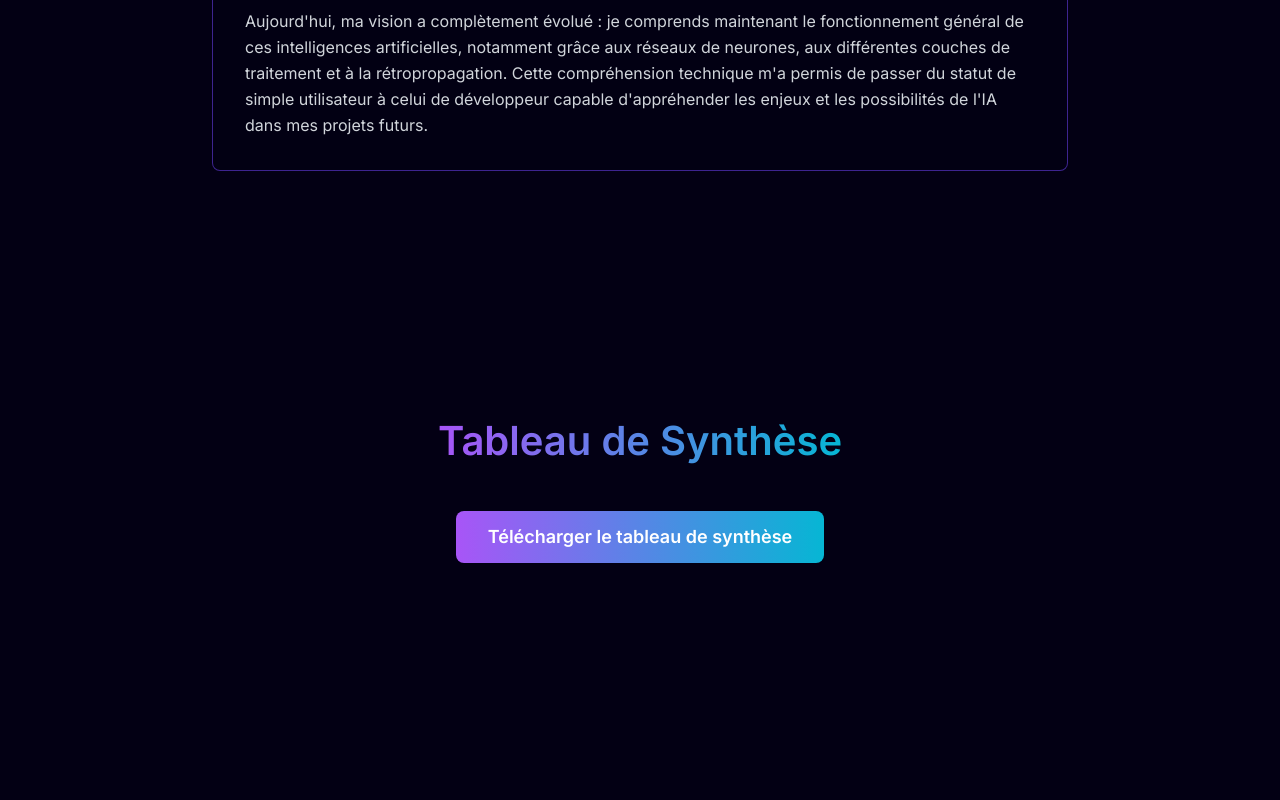
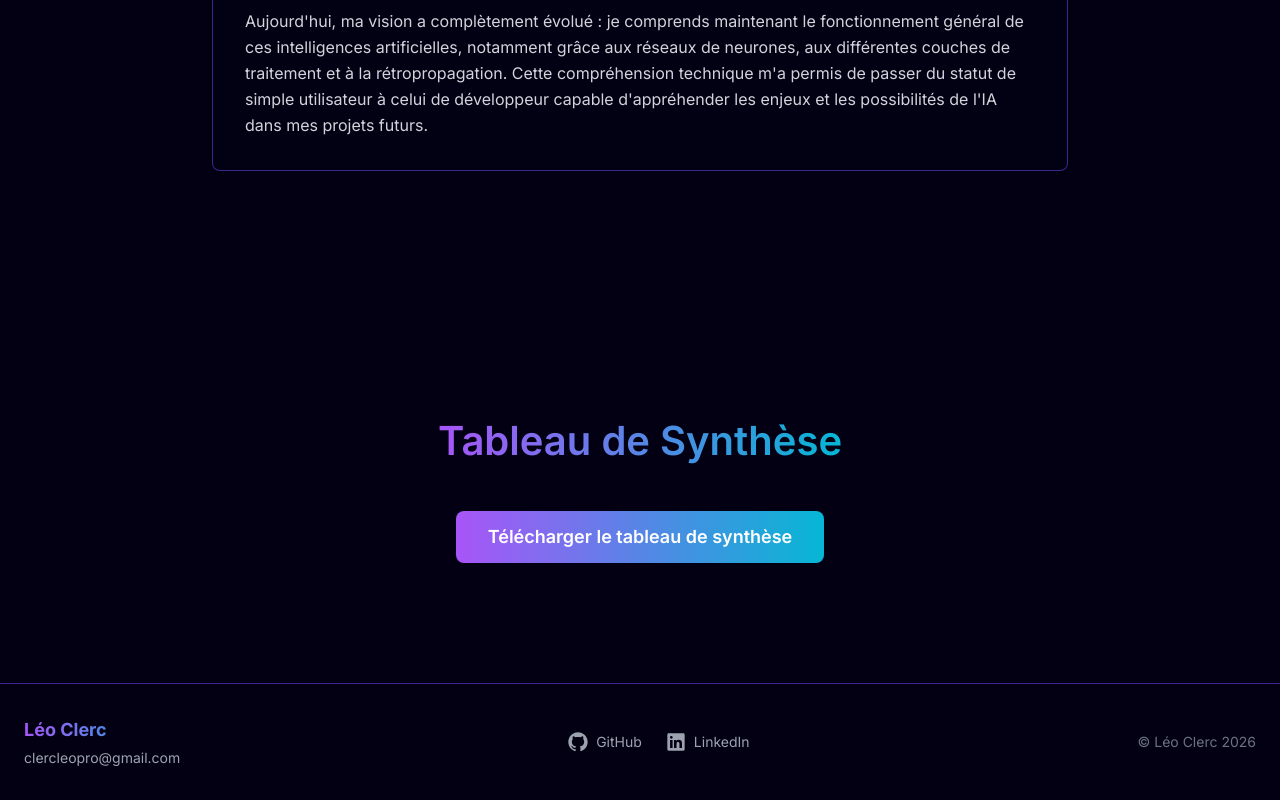
Before and after one commit to Y0uS3elff/y0us3elff.github.io, a Next.js app: page / in a window 1280 px wide. Shown: the part 7196-7996 px from the top of the page. Before the commit the page ends 7839 px from the top, so only its background shows below. Built offline with nearby package versions, Linux system fonts and the light colour scheme; a web font is replaced by a local one.

Commit message:
Ajouter le footer avec liens GitHub LinkedIn et email

```diff
--- a/app/layout.tsx
+++ b/app/layout.tsx
@@ -25,7 +25,7 @@ export default function RootLayout({
                 <StarsCanvas />
                 <Navbar />
                 {children}
-                {/* <Footer /> */}
+                <Footer />
             </body>
         </html>
     );
--- a/components/main/Footer.tsx
+++ b/components/main/Footer.tsx
@@ -1,83 +1,42 @@
 import React from "react";
-import {
-    RxDiscordLogo,
-    RxGithubLogo,
-    RxInstagramLogo,
-    RxTwitterLogo,
-    RxLinkedinLogo,
-} from "react-icons/rx";
-
-import { FaYoutube } from "react-icons/fa";
+import { RxGithubLogo, RxLinkedinLogo } from "react-icons/rx";
 
 const Footer = () => {
     return (
-        <div className="w-full h-full bg-transparent text-gray-200 shadow-lg p-[15px] ">
-            <div className="w-full flex flex-col items-center justify-center m-auto">
-                <div className="w-full h-full flex flex-row items-center justify-around flex-wrap">
-                    <div className="min-w-[200px] h-auto flex flex-col items-center justify-start">
-                        <div className="font-bold text-[16px]">Community</div>
-                        <p className="flex flex-row items-center my-[15px] cursor-pointer">
-                            <FaYoutube />
-                            <span className="text-[15px] ml-[6px]">
-                                Youtube
-                            </span>
-                        </p>
-                        <p className="flex flex-row items-center my-[15px] cursor-pointer">
-                            <RxGithubLogo />
-                            <span className="text-[15px] ml-[6px]">Github</span>
-                        </p>
-                        <p className="flex flex-row items-center my-[15px] cursor-pointer">
-                            <RxDiscordLogo />
-                            <span className="text-[15px] ml-[6px]">
-                                Discord
-                            </span>
-                        </p>
-                    </div>
-                    <div className="min-w-[200px] h-auto flex flex-col items-center justify-start">
-                        <div className="font-bold text-[16px]">
-                            Social Media
-                        </div>
-                        <p className="flex flex-row items-center my-[15px] cursor-pointer">
-                            <FaYoutube />
-                            <span className="text-[15px] ml-[6px]">
-                                Instagram
-                            </span>
-                        </p>
-                        <p className="flex flex-row items-center my-[15px] cursor-pointer">
-                            <RxGithubLogo />
-                            <span className="text-[15px] ml-[6px]">
-                                Twitter
-                            </span>
-                        </p>
-                        <p className="flex flex-row items-center my-[15px] cursor-pointer">
-                            <RxDiscordLogo />
-                            <span className="text-[15px] ml-[6px]">
-                                Linkedin
-                            </span>
-                        </p>
-                    </div>
-                    <div className="min-w-[200px] h-auto flex flex-col items-center justify-start">
-                        <div className="font-bold text-[16px]">About</div>
-                        <p className="flex flex-row items-center my-[15px] cursor-pointer">
-                            <span className="text-[15px] ml-[6px]">
-                                Become Sponsor
-                            </span>
-                        </p>
-                        <p className="flex flex-row items-center my-[15px] cursor-pointer">
-                            <span className="text-[15px] ml-[6px]">
-                                Learning about me
-                            </span>
-                        </p>
-                        <p className="flex flex-row items-center my-[15px] cursor-pointer">
-                            <span className="text-[15px] ml-[6px]">
-                                clercleopro@gmail.com
-                            </span>
-                        </p>
-                    </div>
+        <div className="w-full bg-transparent text-gray-200 border-t border-[#7042f88b] mt-10 py-8 px-6">
+            <div className="max-w-7xl mx-auto flex flex-col md:flex-row items-center justify-between gap-6">
+                <div className="text-center md:text-left">
+                    <h3 className="text-lg font-bold text-transparent bg-clip-text bg-gradient-to-r from-purple-500 to-cyan-500">
+                        Léo Clerc
+                    </h3>
+                    <p className="text-sm text-gray-400 mt-1">
+                        clercleopro@gmail.com
+                    </p>
                 </div>
 
-                <div className="mb-[20px] text-[15px] text-center">
-                    &copy; Léo Clerc 2026. All rights reserved
+                <div className="flex flex-row gap-6">
+                    <a
+                        href="https://github.com/Y0uS3elff"
+                        target="_blank"
+                        rel="noopener noreferrer"
+                        className="flex items-center gap-2 text-gray-400 hover:text-white transition-colors"
+                    >
+                        <RxGithubLogo size={20} />
+                        <span className="text-sm">GitHub</span>
+                    </a>
+                    <a
+                        href="https://www.linkedin.com/in/clerc-leo/"
+                        target="_blank"
+                        rel="noopener noreferrer"
+                        className="flex items-center gap-2 text-gray-400 hover:text-white transition-colors"
+                    >
+                        <RxLinkedinLogo size={20} />
+                        <span className="text-sm">LinkedIn</span>
+                    </a>
+                </div>
+
+                <div className="text-sm text-gray-500">
+                    &copy; Léo Clerc 2026
                 </div>
             </div>
         </div>
```
